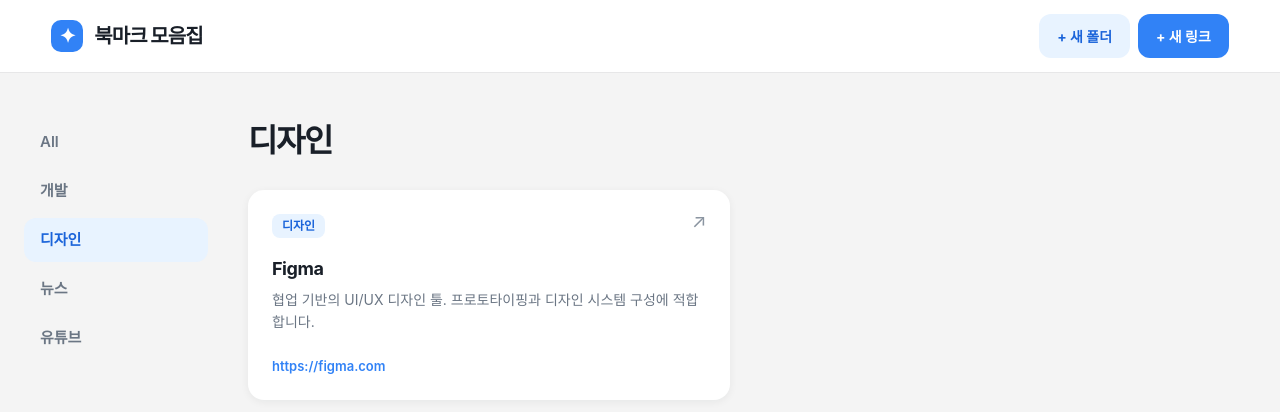
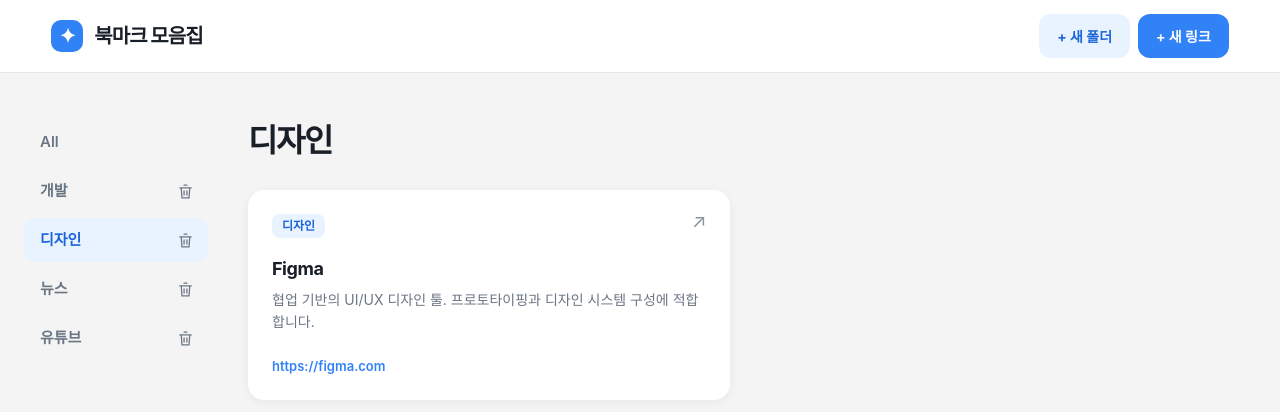
Before and after one commit to Easymean1207/bookmark-collection, a Next.js app: page /folder/design in a window 1280 px wide. Shown: the top 412 px of the page. Built offline with nearby package versions, Linux system fonts and the light colour scheme.

Commit message:
feat: 폴더 삭제 기능 구현

```diff
--- a/app/folder/[folderId]/page.tsx
+++ b/app/folder/[folderId]/page.tsx
@@ -1,33 +1,19 @@
 import { notFound } from "next/navigation";
 import { Suspense } from "react";
-import CustomFolderContent from "../../../components/CustomFolderContent";
+import FolderContent from "../../../components/FolderContent";
 import Header from "../../../components/Header";
-import LinkGrid from "../../../components/LinkGrid";
 import Sidebar from "../../../components/Sidebar";
-import { folders, links } from "../../../lib/bookmarks";
+import { folders } from "../../../lib/bookmarks";
 import styles from "../../page.module.css";
 
 export function generateStaticParams() {
   return folders.map((folder) => ({ folderId: folder.id }));
 }
 
-async function FolderContent({ params }: { params: PageProps<"/folder/[folderId]">["params"] }) {
+async function FolderRouteContent({ params }: { params: PageProps<"/folder/[folderId]">["params"] }) {
   const { folderId } = await params;
-  const folder = folders.find((item) => item.id === folderId);
-  if (!folder) {
-    if (!folderId.startsWith("custom-")) notFound();
-    return <CustomFolderContent folderId={folderId} />;
-  }
-
-  return (
-    <div className={styles.content}>
-      <Sidebar activeFolderId={folderId} />
-      <main className={styles.main}>
-        <h1 className={styles.folderTitle}>{folder.name}</h1>
-        <LinkGrid links={links.filter((link) => link.category === folder.name)} />
-      </main>
-    </div>
-  );
+  if (!folders.some((folder) => folder.id === folderId) && !folderId.startsWith("custom-")) notFound();
+  return <FolderContent folderId={folderId} />;
 }
 
 export default function FolderPage({ params }: PageProps<"/folder/[folderId]">) {
@@ -35,7 +21,7 @@ export default function FolderPage({ params }: PageProps<"/folder/[folderId]">)
     <div className={styles.shell}>
       <Header />
       <Suspense fallback={<div className={styles.content}><Sidebar activeFolderId={null} /><main className={styles.main}>폴더를 불러오는 중...</main></div>}>
-        <FolderContent params={params} />
+        <FolderRouteContent params={params} />
       </Suspense>
     </div>
   );
--- a/app/page.module.css
+++ b/app/page.module.css
@@ -13,9 +13,14 @@
 .content { display: grid; grid-template-columns: 224px minmax(0, 1fr); max-width: 1440px; min-height: calc(100vh - 72px); margin: auto; }
 .sidebar { padding: 48px 16px 24px 24px; }
 .folderNav { display: grid; gap: 5px; }
-.folder { min-height: 44px; display: flex; align-items: center; padding: 0 16px; border-radius: 12px; color: var(--text-sub); font-size: 15px; font-weight: 600; text-decoration: none; transition: color .2s ease, background .2s ease; }
+.folderRow { position: relative; }
+.folder { min-height: 44px; display: flex; align-items: center; padding: 0 44px 0 16px; border-radius: 12px; color: var(--text-sub); font-size: 15px; font-weight: 600; text-decoration: none; transition: color .2s ease, background .2s ease; }
 .folder:hover { color: var(--text); background: #e9eaec; }
 .folderActive, .folderActive:hover { color: var(--accent-hover); background: var(--accent-soft); font-weight: 700; }
+.deleteButton { position: absolute; top: 50%; right: 7px; display: grid; place-items: center; width: 32px; height: 32px; padding: 0; transform: translateY(-50%); border: 0; border-radius: 8px; color: var(--text-sub); background: transparent; cursor: pointer; opacity: 0; pointer-events: none; transition: opacity .2s ease, color .2s ease, background .2s ease; }
+.deleteButton svg { width: 17px; height: 17px; }
+.folderRow:hover .deleteButton, .folderRow:focus-within .deleteButton { opacity: 1; pointer-events: auto; }
+.deleteButton:hover { color: #c93645; background: #fff0f1; }
 .main { min-width: 0; padding: 48px clamp(24px, 4vw, 64px) 80px 24px; }
 .pageHeading { display: flex; align-items: flex-end; justify-content: space-between; gap: 16px; margin-bottom: 28px; }
 .pageTitle, .folderTitle { margin: 0; font-size: clamp(26px, 2.5vw, 32px); font-weight: 800; letter-spacing: -.045em; line-height: 1.3; }
@@ -30,12 +35,13 @@
 .card h2 { margin: 18px 0 8px; padding-right: 12px; font-size: 18px; font-weight: 700; letter-spacing: -.025em; line-height: 1.4; }
 .card p { margin: 0 0 24px; color: var(--text-sub); font-size: 14px; line-height: 1.55; }
 .url { display: block; overflow: hidden; margin-top: auto; color: var(--accent); font-size: 13px; font-weight: 600; text-overflow: ellipsis; white-space: nowrap; }
-.card:focus-visible, .folder:focus-visible, .addButton:focus-visible, .folderButton:focus-visible, .cancelButton:focus-visible, .saveButton:focus-visible, .modalInput:focus-visible, .formField input:focus-visible, .formField select:focus-visible { outline: 2px solid var(--accent); outline-offset: 3px; }
+.card:focus-visible, .folder:focus-visible, .deleteButton:focus-visible, .addButton:focus-visible, .folderButton:focus-visible, .cancelButton:focus-visible, .dangerButton:focus-visible, .saveButton:focus-visible, .modalInput:focus-visible, .formField input:focus-visible, .formField select:focus-visible { outline: 2px solid var(--accent); outline-offset: 3px; }
 .emptyState { padding: 40px 24px; border-radius: 16px; color: var(--text-sub); background: var(--surface); text-align: center; }
 .folderDialog { width: min(420px, calc(100% - 32px)); padding: 0; border: 0; border-radius: 20px; color: var(--text); background: var(--surface); box-shadow: 0 20px 60px rgba(25, 31, 40, .18); }
 .folderDialog::backdrop { background: rgba(25, 31, 40, .42); }
 .modalForm { display: grid; gap: 12px; padding: 28px; }
 .modalForm h2 { margin: 0 0 12px; font-size: 22px; letter-spacing: -.04em; }
+.modalDescription { margin: 0; color: var(--text-sub); font-size: 14px; line-height: 1.5; }
 .modalForm label { font-size: 14px; font-weight: 700; }
 .modalInput { width: 100%; min-height: 50px; padding: 0 16px; border: 0; border-radius: 12px; color: var(--text); background: var(--background); font: inherit; font-size: 15px; }
 .modalInput::placeholder { color: #8b95a1; }
@@ -43,6 +49,8 @@
 .modalActions { display: flex; justify-content: flex-end; gap: 8px; margin-top: 16px; }
 .cancelButton { min-height: 44px; padding: 0 18px; border: 0; border-radius: 12px; color: var(--text-sub); background: var(--background); font: inherit; font-size: 14px; font-weight: 700; cursor: pointer; }
 .cancelButton:hover { background: #e9eaec; }
+.dangerButton { min-height: 44px; padding: 0 18px; border: 0; border-radius: 12px; color: var(--surface); background: #c93645; font: inherit; font-size: 14px; font-weight: 700; cursor: pointer; }
+.dangerButton:hover { background: #aa2433; }
 .newLinkContent { max-width: 640px; margin: 0 auto; }
 .newLinkContent h1 { margin: 0 0 10px; font-size: 32px; letter-spacing: -.045em; }
 .newLinkContent > p { margin: 0 0 28px; color: var(--text-sub); font-size: 15px; line-height: 1.5; }
@@ -53,6 +61,9 @@
 .formField input::placeholder { color: #8b95a1; }
 .formField input:focus, .formField select:focus { background: var(--surface); }
 .saveButton { min-height: 50px; margin-top: 4px; font-size: 15px; }
+@media (hover: none) {
+  .deleteButton { opacity: 1; pointer-events: auto; }
+}
 @media (max-width: 800px) {
   .content { display: block; }
   .sidebar { overflow-x: auto; padding: 16px 20px 0; }
--- a/components/CustomFolderContent.tsx
+++ b/components/FolderContent.tsx
@@ -1,24 +1,30 @@
 "use client";
 
 import Link from "next/link";
+import LinkGrid from "./LinkGrid";
+import { links } from "../lib/bookmarks";
 import { useFolders } from "./FolderProvider";
 import Sidebar from "./Sidebar";
 import styles from "../app/page.module.css";
 
-export default function CustomFolderContent({ folderId }: { folderId: string }) {
+export default function FolderContent({ folderId }: { folderId: string }) {
   const { allFolders, ready } = useFolders();
   const folder = allFolders.find((item) => item.id === folderId);
+  const folderLinks = folder && !folder.id.startsWith("custom-")
+    ? links.filter((link) => link.category === folder.name) : [];
 
   return (
     <div className={styles.content}>
       <Sidebar activeFolderId={folderId} />
       <main className={styles.main}>
-        {!ready ? <p>폴더를 불러오는 중...</p> : folder ? (
+        {folder ? (
           <>
             <h1 className={styles.folderTitle}>{folder.name}</h1>
-            <p className={styles.emptyState}>아직 저장된 링크가 없습니다.</p>
+            {folderLinks.length
+              ? <LinkGrid links={folderLinks} />
+              : <p className={styles.emptyState}>아직 저장된 링크가 없습니다.</p>}
           </>
-        ) : (
+        ) : !ready ? <p>폴더를 불러오는 중...</p> : (
           <>
             <h1 className={styles.folderTitle}>폴더를 찾을 수 없습니다</h1>
             <Link href="/">전체 링크로 돌아가기</Link>
--- a/components/FolderProvider.tsx
+++ b/components/FolderProvider.tsx
@@ -2,7 +2,7 @@
 
 import { createContext, useContext, useSyncExternalStore } from "react";
 import { folders } from "../lib/bookmarks";
-import { addCustomFolder, parseCustomFolders, type CustomFolder } from "../lib/custom-folders";
+import { addCustomFolder, deleteFolder as removeFolder, parseFolderStore, type CustomFolder } from "../lib/custom-folders";
 
 const storageKey = "bookmark-collection-folders";
 const changeEvent = "bookmark-folders-changed";
@@ -27,20 +27,28 @@ const FolderContext = createContext<{
   allFolders: CustomFolder[];
   ready: boolean;
   addFolder: (name: string) => void;
+  deleteFolder: (id: string) => void;
 } | null>(null);
 
 export function FolderProvider({ children }: { children: React.ReactNode }) {
   const stored = useSyncExternalStore(subscribe, getSnapshot, () => null);
-  const allFolders = [...folders, ...parseCustomFolders(stored)];
+  const saved = parseFolderStore(stored);
+  const allFolders = [...folders, ...saved.added].filter((folder) => !saved.deleted.includes(folder.id));
   const ready = stored !== null;
 
   function addFolder(name: string) {
     const next = addCustomFolder(allFolders, name, `custom-${crypto.randomUUID()}`);
-    localStorage.setItem(storageKey, JSON.stringify(next.slice(folders.length)));
+    localStorage.setItem(storageKey, JSON.stringify({ ...saved, added: [...saved.added, next[next.length - 1]] }));
     window.dispatchEvent(new Event(changeEvent));
   }
 
-  return <FolderContext.Provider value={{ allFolders, ready, addFolder }}>{children}</FolderContext.Provider>;
+  function deleteFolder(id: string) {
+    const next = removeFolder(saved, id, folders.map((folder) => folder.id));
+    localStorage.setItem(storageKey, JSON.stringify(next));
+    window.dispatchEvent(new Event(changeEvent));
+  }
+
+  return <FolderContext.Provider value={{ allFolders, ready, addFolder, deleteFolder }}>{children}</FolderContext.Provider>;
 }
 
 export function useFolders() {
--- a/components/Sidebar.tsx
+++ b/components/Sidebar.tsx
@@ -1,19 +1,55 @@
 "use client";
 
 import Link from "next/link";
+import { useRouter } from "next/navigation";
+import { useRef, useState } from "react";
 import { useFolders } from "./FolderProvider";
+import type { CustomFolder } from "../lib/custom-folders";
 import styles from "../app/page.module.css";
 
 export default function Sidebar({ activeFolderId }: { activeFolderId?: string | null }) {
-  const { allFolders } = useFolders();
+  const { allFolders, deleteFolder } = useFolders();
+  const router = useRouter();
+  const dialogRef = useRef<HTMLDialogElement>(null);
+  const [selectedFolder, setSelectedFolder] = useState<CustomFolder | null>(null);
+  const [error, setError] = useState("");
+
+  function confirmDelete(event: React.FormEvent<HTMLFormElement>) {
+    event.preventDefault();
+    if (!selectedFolder) return;
+    try {
+      deleteFolder(selectedFolder.id);
+      dialogRef.current?.close();
+      if (activeFolderId === selectedFolder.id) router.push("/");
+    } catch {
+      setError("폴더를 삭제하지 못했습니다.");
+    }
+  }
+
   return (
     <aside className={styles.sidebar}>
       <nav className={styles.folderNav} aria-label="북마크 폴더">
         <Link className={`${styles.folder} ${activeFolderId === undefined ? styles.folderActive : ""}`} href="/" aria-current={activeFolderId === undefined ? "page" : undefined}>All</Link>
         {allFolders.map((folder) => (
-          <Link className={`${styles.folder} ${activeFolderId === folder.id ? styles.folderActive : ""}`} href={`/folder/${folder.id}`} aria-current={activeFolderId === folder.id ? "page" : undefined} key={folder.id}>{folder.name}</Link>
+          <div className={styles.folderRow} key={folder.id}>
+            <Link className={`${styles.folder} ${activeFolderId === folder.id ? styles.folderActive : ""}`} href={`/folder/${folder.id}`} aria-current={activeFolderId === folder.id ? "page" : undefined}>{folder.name}</Link>
+            <button className={styles.deleteButton} type="button" aria-label={`${folder.name} 폴더 삭제`} title={`${folder.name} 폴더 삭제`} onClick={() => { setSelectedFolder(folder); setError(""); dialogRef.current?.showModal(); }}>
+              <svg viewBox="0 0 24 24" fill="none" stroke="currentColor" strokeWidth="1.8" strokeLinecap="round" strokeLinejoin="round" aria-hidden="true"><path d="M4 7h16M10 3h4m-8 4 1 14h10l1-14M10 11v6m4-6v6" /></svg>
+            </button>
+          </div>
         ))}
       </nav>
+      <dialog className={styles.folderDialog} ref={dialogRef} aria-labelledby="delete-folder-title" onClose={() => { setSelectedFolder(null); setError(""); }}>
+        <form className={styles.modalForm} onSubmit={confirmDelete}>
+          <h2 id="delete-folder-title">폴더를 삭제할까요?</h2>
+          <p className={styles.modalDescription}>“{selectedFolder?.name}” 폴더를 삭제합니다. 저장된 링크는 전체 목록에 남습니다.</p>
+          {error && <p className={styles.formError} role="alert">{error}</p>}
+          <div className={styles.modalActions}>
+            <button className={styles.cancelButton} type="button" autoFocus onClick={() => dialogRef.current?.close()}>취소</button>
+            <button className={styles.dangerButton} type="submit">삭제</button>
+          </div>
+        </form>
+      </dialog>
     </aside>
   );
 }
--- a/lib/custom-folders.ts
+++ b/lib/custom-folders.ts
@@ -1,4 +1,32 @@
 export type CustomFolder = { id: string; name: string };
+export type FolderStore = { added: CustomFolder[]; deleted: string[] };
+
+export function parseFolderStore(raw: string | null): FolderStore {
+  try {
+    const value: unknown = JSON.parse(raw ?? "[]");
+    if (Array.isArray(value)) return { added: parseCustomFolders(raw), deleted: [] };
+    if (!value || typeof value !== "object") return { added: [], deleted: [] };
+    const saved = value as { added?: unknown; deleted?: unknown };
+    return {
+      added: parseCustomFolders(JSON.stringify(saved.added ?? [])),
+      deleted: Array.isArray(saved.deleted)
+        ? saved.deleted.filter((id): id is string => typeof id === "string")
+        : [],
+    };
+  } catch {
+    return { added: [], deleted: [] };
+  }
+}
+
+export function deleteFolder(store: FolderStore, folderId: string, staticIds: string[]): FolderStore {
+  if (staticIds.includes(folderId) && !store.deleted.includes(folderId)) {
+    return { ...store, deleted: [...store.deleted, folderId] };
+  }
+  if (store.added.some((folder) => folder.id === folderId)) {
+    return { ...store, added: store.added.filter((folder) => folder.id !== folderId) };
+  }
+  throw new Error("폴더를 찾을 수 없습니다.");
+}
 
 export function addCustomFolder(existing: CustomFolder[], name: string, id: string): CustomFolder[] {
   const trimmed = name.trim();
```
Also changed, not shown: 2 other files (tests, documents, lock files or other folders).
